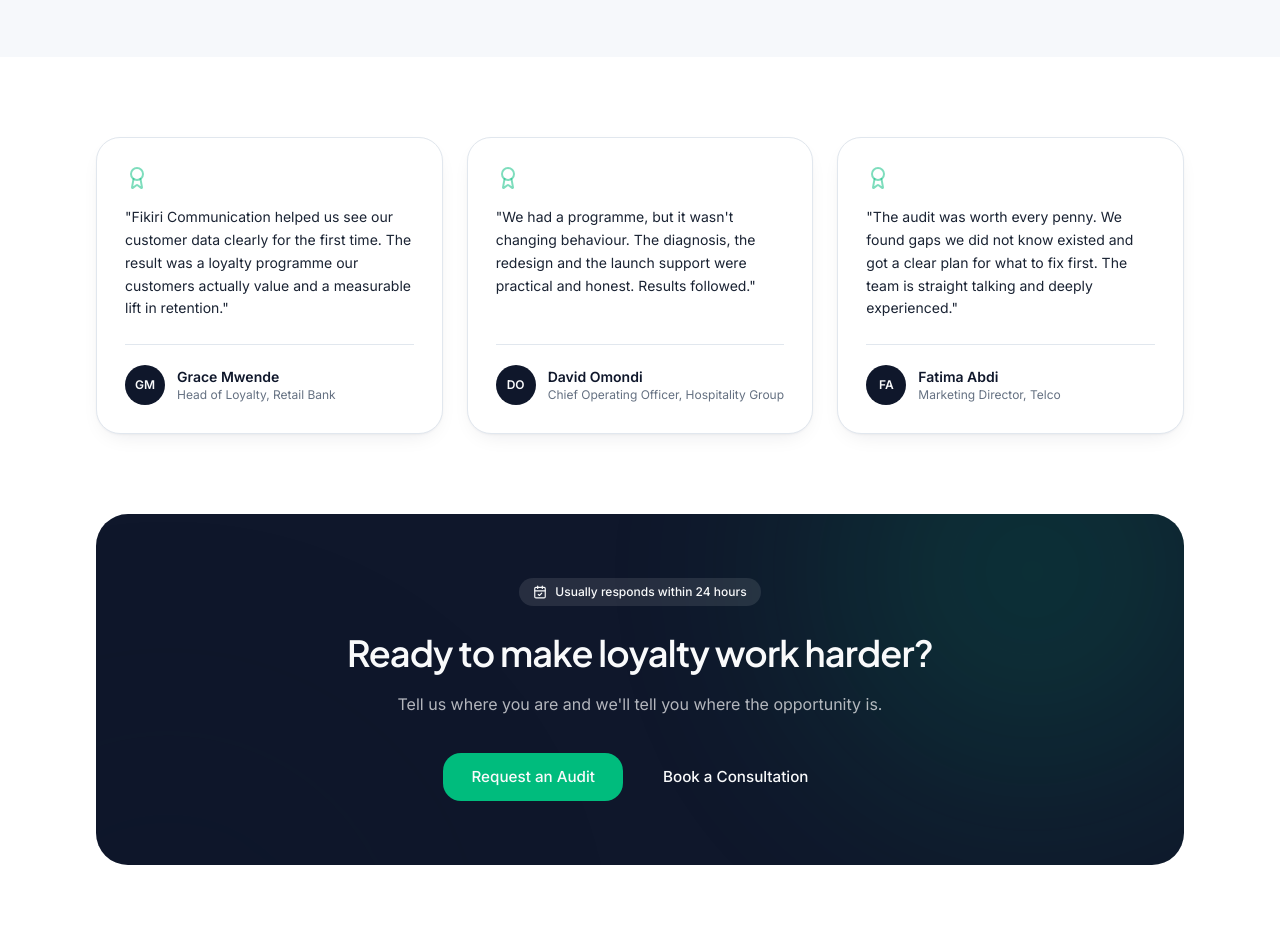
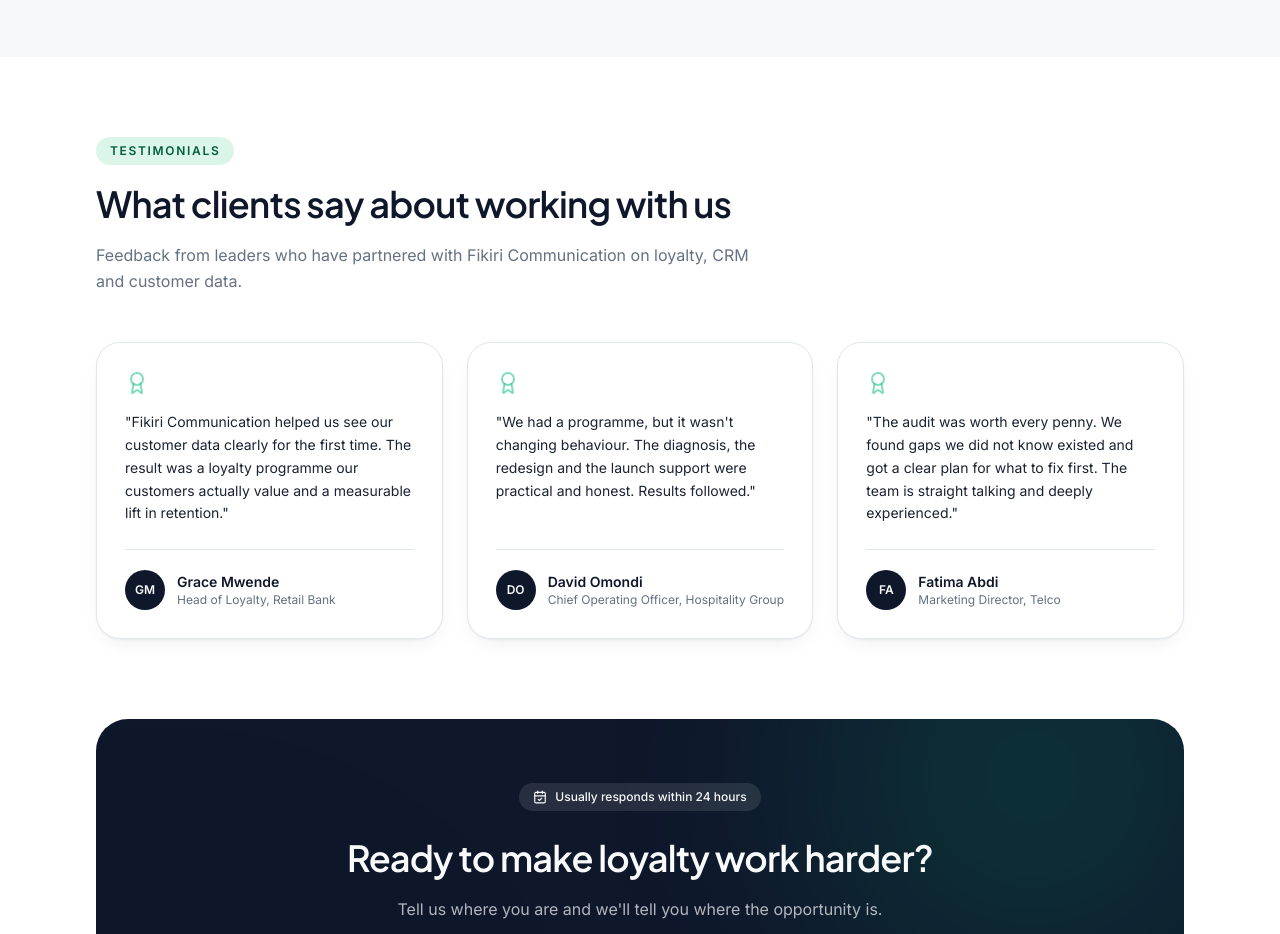
Before and after one commit to Washington-Karanja/StringBuilder, a Next.js app: page / in a window 1280 px wide. Shown: the part 2180-3114 px from the top of the page. Built offline with nearby package versions, Linux system fonts and the light colour scheme.

Commit message:
feature/add-testimonials-heading

```diff
--- a/src/app/page.tsx
+++ b/src/app/page.tsx
@@ -131,7 +131,10 @@ export default function Home() {
       </section>
 
       <section className="mx-auto max-w-6xl px-5 py-20 sm:px-8">
-        <div className="grid gap-6 md:grid-cols-3">
+        <Reveal>
+          <SectionHeading eyebrow="Testimonials" title="What clients say about working with us" description="Feedback from leaders who have partnered with Fikiri Communication on loyalty, CRM and customer data." />
+        </Reveal>
+        <div className="mt-12 grid gap-6 md:grid-cols-3">
           {testimonials.slice(0, 3).map((t, i) => (
             <Reveal key={t.name} delay={i * 0.07}>
               <figure className="flex h-full flex-col rounded-2xl border border-border bg-card p-7 shadow-soft">
```
Also changed, not shown: public/images/martin-team.jpg (added), 1 other file (tests, documents, lock files or other folders).
